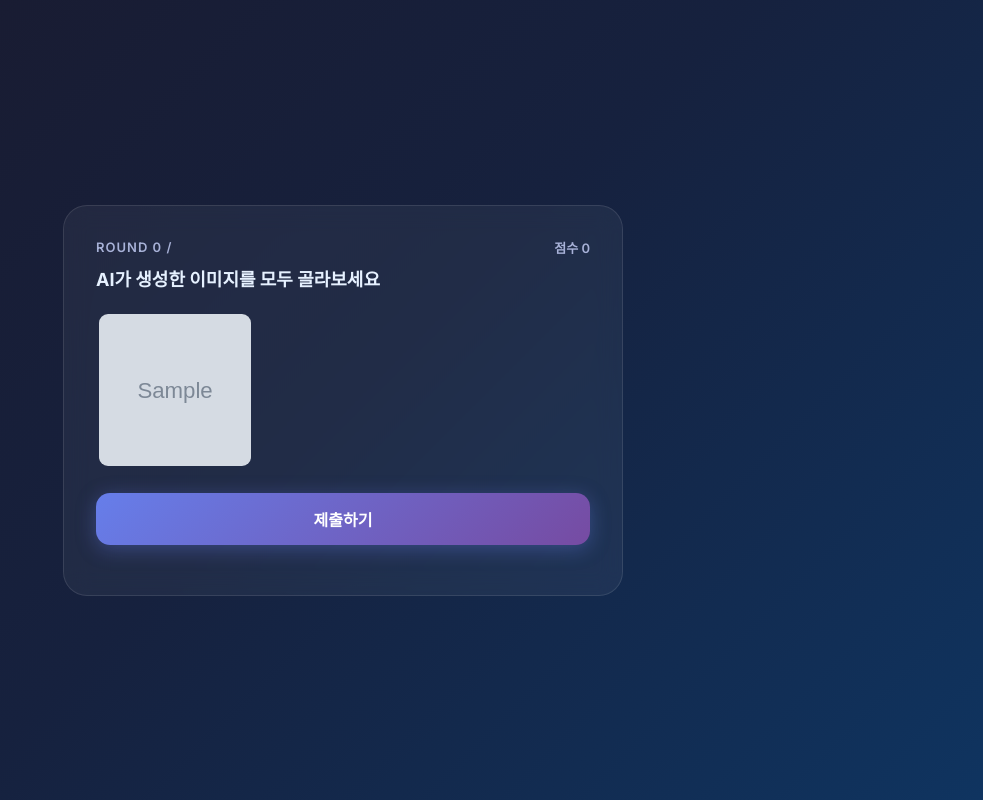
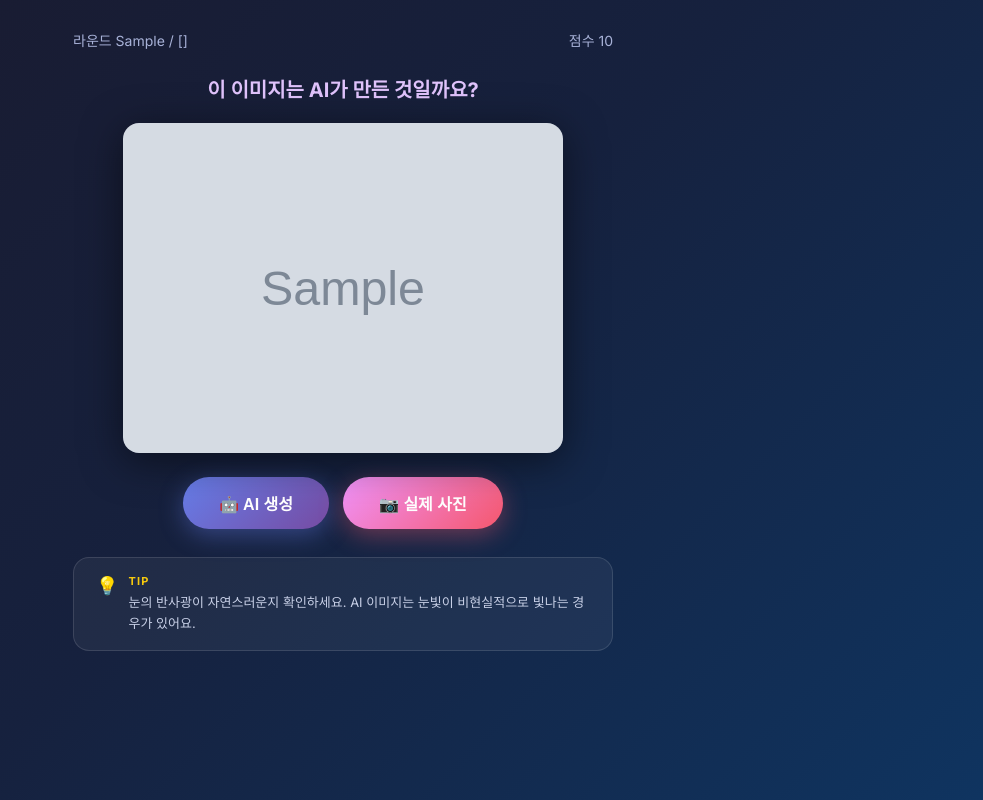
Before and after one commit to payong-khu/khu-gcp-aigame, a Flask app: template templates/game.html in a window 1280 px wide. Shown: the whole page, without its empty margins (297-1280 px from the left). Run offline with Flask 3, Linux system fonts and the light colour scheme; the template is opened without the code that fills it: most values are stand-ins (such as "Sample title", 1, 10 or a date in 2020); grey boxes marked "Sample" are stand-in pictures.

Commit message:
Update game.html

```diff
--- a/templates/game.html
+++ b/templates/game.html
@@ -5,394 +5,207 @@
 <title>AI vs Human</title>
 <style>
   @import url('https://fonts.googleapis.com/css2?family=Inter:wght@400;600;700;900&display=swap');
-
   * { box-sizing: border-box; margin: 0; padding: 0; }
 
   body {
     font-family: 'Inter', Arial, sans-serif;
     background: linear-gradient(135deg, #1a1a2e 0%, #16213e 50%, #0f3460 100%);
     color: white;
+    min-height: 100vh;
     display: flex;
-    justify-content: center;
+    flex-direction: column;
     align-items: center;
-    min-height: 100vh;
-    padding: 24px;
+    padding: 30px 20px 40px;
   }
 
-  .container {
-    background: rgba(255,255,255,0.05);
-    backdrop-filter: blur(12px);
-    border: 1px solid rgba(255,255,255,0.1);
-    padding: 32px;
-    border-radius: 24px;
+  .top-bar {
     width: 100%;
-    max-width: 560px;
-  }
-
-  .header {
+    max-width: 540px;
     display: flex;
     justify-content: space-between;
     align-items: center;
-    margin-bottom: 8px;
+    margin-bottom: 24px;
+  }
+  .round-info { font-size: 14px; color: #a8b2d8; }
+  .score-info { font-size: 14px; color: #a8b2d8; }
+  .mode-badge {
+    font-size: 11px;
+    font-weight: 700;
+    background: linear-gradient(135deg, #f6c90e, #f97316);
+    color: #1a1a2e;
+    padding: 3px 10px;
+    border-radius: 20px;
+    letter-spacing: 0.5px;
   }
 
-  #roundText {
-    font-size: 13px;
-    font-weight: 600;
-    color: #a8b2d8;
-    letter-spacing: 1px;
-    text-transform: uppercase;
+  h2 {
+    font-size: 20px;
+    font-weight: 700;
+    margin-bottom: 20px;
+    color: #e0c3fc;
+    text-align: center;
   }
 
-  #scoreText {
-    font-size: 13px;
-    font-weight: 600;
-    color: #a8b2d8;
+  .image-wrap {
+    width: 100%;
+    max-width: 440px;
+    border-radius: 16px;
+    overflow: hidden;
+    box-shadow: 0 8px 40px rgba(0,0,0,0.5);
+    margin-bottom: 24px;
+    position: relative;
+  }
+  .image-wrap img {
+    width: 100%;
+    display: block;
+    image-orientation: none; /* EXIF 무시하고 원본 그대로 */
   }
 
-  .question {
-    font-size: 18px;
-    font-weight: 700;
-    margin-bottom: 20px;
-    color: #e6f1ff;
-  }
-
-  .grid {
-    display: grid;
-    grid-template-columns: repeat(3, 1fr);
-    gap: 10px;
-    margin-bottom: 24px;
-  }
-
-  /* ── 이미지 카드 ── */
-  .img-wrap {
-    position: relative;
-    border-radius: 12px;
-    overflow: visible;       /* 툴팁이 카드 밖으로 나오도록 */
-    aspect-ratio: 1;
-    cursor: pointer;
-    border: 3px solid transparent;
-    transition: border-color 0.2s, transform 0.15s;
-  }
-
-  .img-wrap > img {
-    width: 100%;
-    height: 100%;
-    object-fit: cover;
-    display: block;
-    pointer-events: none;
-    border-radius: 9px;
-  }
-
-  .img-wrap:hover { transform: scale(1.03); }
-
-  .img-wrap.selected {
-    border-color: #e040fb;
-    box-shadow: 0 0 0 2px #e040fb55;
-  }
-
-  .img-wrap.selected::after {
-    content: "✓";
-    position: absolute;
-    top: 6px; right: 8px;
-    background: #e040fb;
-    color: white;
-    font-size: 13px;
-    font-weight: 700;
-    width: 22px; height: 22px;
-    border-radius: 50%;
-    display: flex;
-    align-items: center;
-    justify-content: center;
-    z-index: 2;
-  }
-
-  .img-wrap.correct {
-    border-color: #00e676;
-    box-shadow: 0 0 0 2px #00e67655;
-  }
-
-  .img-wrap.correct::after {
-    content: "AI";
-    position: absolute;
-    top: 6px; right: 8px;
-    background: #00e676;
-    color: #000;
-    font-size: 11px;
-    font-weight: 800;
-    padding: 2px 7px;
-    border-radius: 10px;
-    z-index: 2;
-  }
-
-  .img-wrap.wrong-selected {
-    border-color: #ff5252;
-    box-shadow: 0 0 0 2px #ff525255;
-  }
-
-  /* ── 툴팁 ── */
-  .tooltip {
+  .overlay {
     display: none;
     position: absolute;
-    bottom: calc(100% + 8px);
-    left: 50%;
-    transform: translateX(-50%);
-    background: rgba(15, 20, 40, 0.95);
-    border: 1px solid rgba(255,255,255,0.15);
-    color: #e6f1ff;
-    font-size: 12px;
-    font-weight: 500;
-    line-height: 1.5;
-    padding: 8px 12px;
-    border-radius: 10px;
-    white-space: normal;
-    width: 160px;
-    text-align: center;
-    z-index: 99;
-    pointer-events: none;
-    box-shadow: 0 4px 20px rgba(0,0,0,0.5);
+    inset: 0;
+    border-radius: 16px;
+    justify-content: center;
+    align-items: center;
+    font-size: 28px;
+    font-weight: 900;
   }
+  .overlay.correct   { background: rgba(34,197,94,0.55);  color: #fff; display: flex; }
+  .overlay.incorrect { background: rgba(239,68,68,0.55);  color: #fff; display: flex; }
 
-  .tooltip::after {
-    content: "";
-    position: absolute;
-    top: 100%; left: 50%;
-    transform: translateX(-50%);
-    border: 6px solid transparent;
-    border-top-color: rgba(15, 20, 40, 0.95);
-  }
-
-  /* 제출 후에만 툴팁 표시 */
-  .img-wrap.revealed:hover .tooltip { display: block; }
-
-  /* ── 버튼 ── */
-  .submit-btn {
-    width: 100%;
-    padding: 14px;
+  .btn-group { display: flex; gap: 14px; margin-bottom: 20px; }
+  .btn {
+    padding: 14px 36px;
     font-size: 16px;
     font-weight: 700;
-    background: linear-gradient(135deg, #667eea, #764ba2);
+    border: none;
+    border-radius: 50px;
+    cursor: pointer;
+    transition: transform 0.15s, box-shadow 0.15s;
+  }
+  .btn-ai    { background: linear-gradient(135deg, #667eea, #764ba2); color: white; box-shadow: 0 6px 24px rgba(102,126,234,0.4); }
+  .btn-human { background: linear-gradient(135deg, #f093fb, #f5576c); color: white; box-shadow: 0 6px 24px rgba(245,87,108,0.4); }
+  .btn:hover    { transform: translateY(-2px); }
+  .btn:disabled { opacity: 0.5; cursor: not-allowed; transform: none; }
+
+  .next-btn {
+    display: none;
+    padding: 12px 40px;
+    font-size: 15px;
+    font-weight: 700;
+    background: rgba(255,255,255,0.1);
+    border: 1px solid rgba(255,255,255,0.3);
     color: white;
-    border: none;
-    border-radius: 14px;
+    border-radius: 50px;
     cursor: pointer;
-    transition: opacity 0.2s, transform 0.15s;
-    box-shadow: 0 4px 20px rgba(102,126,234,0.35);
+    margin-bottom: 20px;
+    transition: background 0.2s;
   }
+  .next-btn:hover { background: rgba(255,255,255,0.2); }
 
-  .submit-btn:hover { opacity: 0.9; transform: translateY(-1px); }
-  .submit-btn:disabled { opacity: 0.4; cursor: not-allowed; transform: none; }
-
-  #result {
-    margin-top: 18px;
-    font-size: 15px;
-    text-align: center;
-    line-height: 1.7;
-    color: #e6f1ff;
+  .tip-section {
+    width: 100%;
+    max-width: 540px;
+    background: rgba(255,255,255,0.05);
+    border: 1px solid rgba(255,255,255,0.12);
+    border-radius: 16px;
+    padding: 16px 22px;
+    margin-top: 8px;
+    display: flex;
+    align-items: flex-start;
+    gap: 10px;
   }
-
-  .result-correct { color: #00e676; font-weight: 700; font-size: 20px; }
-  .result-wrong   { color: #ff5252; font-weight: 700; font-size: 20px; }
-
-  .action-btns {
-    display: flex;
-    gap: 10px;
-    margin-top: 14px;
-    justify-content: center;
-  }
-
-  .action-btn {
-    padding: 10px 24px;
-    border-radius: 50px;
-    border: none;
-    font-size: 14px;
-    font-weight: 600;
-    cursor: pointer;
-    transition: transform 0.15s;
-  }
-
-  .action-btn:hover { transform: translateY(-2px); }
-  .action-btn.primary   { background: #667eea; color: white; }
-  .action-btn.secondary { background: rgba(255,255,255,0.1); color: white; border: 1px solid rgba(255,255,255,0.2); }
-
-  .gameover {
-    text-align: center;
-    padding: 20px 0;
-  }
-
-  .gameover h2 { font-size: 32px; margin-bottom: 12px; }
-  .gameover .final-score { font-size: 48px; font-weight: 900; color: #e0c3fc; margin: 16px 0; }
-  .gameover p { color: #8892b0; margin-bottom: 24px; }
+  .tip-icon  { font-size: 18px; flex-shrink: 0; margin-top: 1px; }
+  .tip-label { font-size: 11px; font-weight: 700; letter-spacing: 1.2px; text-transform: uppercase; color: #f6c90e; margin-bottom: 4px; }
+  .tip-text  { font-size: 13px; color: #c8d0e7; line-height: 1.6; }
 </style>
 </head>
 <body>
-<div class="container">
-  <div class="header">
-    <span id="roundText"></span>
-    <span id="scoreText"></span>
+
+<div class="top-bar">
+  <span class="round-info">
+    {% if continue_mode %}
+      <span class="mode-badge">🔥 계속하기</span>&nbsp; 라운드 {{ current_round }}
+    {% else %}
+      라운드 {{ current_round }} / {{ total_rounds }}
+    {% endif %}
+  </span>
+  <span class="score-info">점수 <span id="scoreNum">{{ current_score }}</span></span>
 </div>
 
-  <p class="question">AI가 생성한 이미지를 모두 골라보세요</p>
+<h2>이 이미지는 AI가 만든 것일까요?</h2>
 
-  <div class="grid">
-    {% for img in images %}
-    <div class="img-wrap" data-index="{{ loop.index0 }}" data-file="{{ img.file }}">
-      <img src="/static/images/{{ img.file }}">
-      <div class="tooltip"></div>
-    </div>
-    {% endfor %}
+<div class="image-wrap">
+  <img src="/static/images/{{ image.file }}" alt="퀴즈 이미지">
+  <div class="overlay" id="overlay"></div>
 </div>
 
-  <button class="submit-btn" id="submitBtn">제출하기</button>
-  <div id="result"></div>
+<div class="btn-group" id="btnGroup">
+  <button class="btn btn-ai"    onclick="submitAnswer('AI')">🤖 AI 생성</button>
+  <button class="btn btn-human" onclick="submitAnswer('HUMAN')">📷 실제 사진</button>
+</div>
+
+<button class="next-btn" id="nextBtn" onclick="nextRound()">다음 라운드 →</button>
+
+<div class="tip-section">
+  <div class="tip-icon">💡</div>
+  <div>
+    <div class="tip-label">Tip</div>
+    <div class="tip-text" id="tipText"></div>
+  </div>
 </div>
 
 <script>
-// =====================================================================
-// ✏️  툴팁 수정 방법
-// 아래 IMAGE_TOOLTIPS 객체에서 파일명을 키로 하여 툴팁 문구를 수정하세요.
-//
-// AI 이미지 예시:
-//   "ai1.jpg": "손가락 개수가 6개로 부자연스럽고, 배경 텍스트가 깨져 있어 AI 이미지입니다."
-//
-// 사람 이미지 예시:
-//   "h1.jpg": "AI 이미지가 아닙니다!"
-//
-// 새 이미지를 추가할 경우 동일한 형식으로 한 줄 추가하면 됩니다.
-// =====================================================================
-const IMAGE_TOOLTIPS = {
-  // AI 이미지
-  "ai1.jpg": "손가락 개수가 부자연스럽고 손 모양이 왜곡되어 있어 AI 이미지입니다.",
-  "ai2.jpg": "배경의 텍스트가 의미 없이 깨져 있어 AI 이미지입니다.",
-  "ai3.jpg": "눈동자 좌우 대칭이 맞지 않고 피부 질감이 지나치게 매끄러워 AI 이미지입니다.",
-  "ai4.jpg": "귀 모양과 머리카락 경계 부분이 부자연스럽게 흐릿해 AI 이미지입니다.",
-  // 사람 이미지
-  "h1.jpg": "AI 이미지가 아닙니다!",
-  "h2.jpg": "AI 이미지가 아닙니다!",
-  "h3.jpg": "AI 이미지가 아닙니다!",
-  "h4.jpg": "AI 이미지가 아닙니다!",
-  "h5.jpg": "AI 이미지가 아닙니다!",
-  "h6.jpg": "AI 이미지가 아닙니다!"
-};
-// =====================================================================
+  const imageData    = {{ image | tojson }};
+  const continueMode = {{ 'true' if continue_mode else 'false' }};
 
-let selected = [];
-let round = Number(localStorage.getItem("round"));
-let score = Number(localStorage.getItem("score"));
-let infinite = localStorage.getItem("infinite") === "true";
-let totalRounds = {{ total_rounds }};
-let submitted = false;
+  const tips = [
+    "손가락 개수를 확인해 보세요. AI는 손을 그리기 어려워 손가락이 6개이거나 뭉개진 경우가 많아요.",
+    "이미지 속 간판이나 문자를 확인하세요. AI가 생성한 텍스트는 알아보기 힘든 이상한 문자로 표현될 수 있어요.",
+    "양쪽 귀·귀걸이·안경을 비교해 보세요. 좌우 모양이 다르거나 구조가 어색한 경우 AI일 가능성이 높아요.",
+    "벽돌, 창문, 울타리 같은 반복 패턴이 불규칙하게 흐트러진다면 AI가 생성한 이미지일 수 있어요.",
+    "피부와 머리카락의 경계를 살펴보세요. 지나치게 매끈하거나 경계가 흐릿하게 번지면 AI 이미지예요.",
+    "조명, 피부, 구도가 너무 완벽하다면 의심해 보세요. 과도한 완벽함은 AI의 특징 중 하나예요.",
+    "배경이 흐리거나 뭉개진 부분이 있나요? AI는 주요 피사체 외의 디테일을 종종 뭉개서 처리해요.",
+    "눈의 반사광이 자연스러운지 확인하세요. AI 이미지는 눈빛이 비현실적으로 빛나는 경우가 있어요."
+  ];
+  document.getElementById("tipText").textContent = tips[Math.floor(Math.random() * tips.length)];
 
-document.getElementById("roundText").innerText = infinite
-  ? "Round " + round
-  : "Round " + round + " / " + totalRounds;
-document.getElementById("scoreText").innerText = "점수 " + score;
+  let answered = false;
 
-document.querySelectorAll('.img-wrap').forEach(wrap => {
-  wrap.addEventListener('click', function() {
-    if (submitted) return;
-    const index = Number(this.dataset.index);
-    if (selected.includes(index)) {
-      selected = selected.filter(i => i !== index);
-      this.classList.remove('selected');
-    } else {
-      selected.push(index);
-      this.classList.add('selected');
-    }
-  });
-});
-
-document.getElementById("submitBtn").addEventListener('click', function() {
-  if (submitted) return;
-  submitted = true;
-  this.disabled = true;
+  function submitAnswer(answer) {
+    if (answered) return;
+    answered = true;
+    document.querySelectorAll('.btn').forEach(b => b.disabled = true);
 
     fetch('/check', {
       method: 'POST',
-    headers: { 'Content-Type': 'application/json' },
-    body: JSON.stringify({ selected, images: {{ images | tojson }} })
+      headers: {'Content-Type': 'application/json'},
+      body: JSON.stringify({ answer: answer, label: imageData.label })
     })
-  .then(res => res.json())
+    .then(r => r.json())
     .then(data => {
-    if (data.is_correct) score++;
-    localStorage.setItem("score", score);
+      const overlay = document.getElementById('overlay');
+      overlay.className = 'overlay ' + (data.is_correct ? 'correct' : 'incorrect');
+      overlay.textContent = data.is_correct
+        ? '✅ 정답!'
+        : (data.correct_label === 'AI' ? '❌ AI 이미지였어요!' : '❌ 실제 사진이었어요!');
 
-    // 정답 표시 + 툴팁 세팅
-    document.querySelectorAll('.img-wrap').forEach(wrap => {
-      const i = Number(wrap.dataset.index);
-      const file = wrap.dataset.file;
+      // 서버 점수로 동기화
+      document.getElementById("scoreNum").textContent = data.score;
 
-      // 툴팁 텍스트 삽입
-      const tip = wrap.querySelector('.tooltip');
-      tip.innerText = IMAGE_TOOLTIPS[file] || (data.correct_indices.includes(i) ? "AI 이미지입니다." : "AI 이미지가 아닙니다!");
-
-      // 테두리 색상
-      if (data.correct_indices.includes(i)) {
-        wrap.classList.remove('selected');
-        wrap.classList.add('correct');
-      } else if (selected.includes(i)) {
-        wrap.classList.remove('selected');
-        wrap.classList.add('wrong-selected');
+      const nextBtn = document.getElementById('nextBtn');
+      if (data.game_over) {
+        nextBtn.textContent = '결과 보기 →';
+        nextBtn.onclick = () => location.href = '/result';
+      }
+      nextBtn.style.display = 'inline-block';
+    });
   }
 
-      wrap.classList.add('revealed');  // 호버 시 툴팁 활성화
-    });
-
-    const resultEl = document.getElementById("result");
-    const msg = data.is_correct
-      ? '<span class="result-correct">✅ 정답!</span>'
-      : '<span class="result-wrong">❌ 오답!</span>';
-
-    if (!infinite && round === totalRounds) {
-      resultEl.innerHTML = msg + '<div class="action-btns">' +
-        '<button class="action-btn secondary" onclick="continueGame()">이어하기</button>' +
-        '<button class="action-btn primary" onclick="showGameOver()">결과보기</button>' +
-        '</div>';
-    } else if (infinite) {
-      if (!data.is_correct) { showGameOver(); return; }
-      resultEl.innerHTML = '<span class="result-correct">✅ 정답!</span>' +
-        '<div class="action-btns">' +
-        '<button class="action-btn primary" onclick="nextRound()">다음 →</button>' +
-        '<button class="action-btn secondary" onclick="showGameOver()">그만하기</button>' +
-        '</div>';
-    } else {
-      resultEl.innerHTML = msg +
-        '<div class="action-btns">' +
-        '<button class="action-btn primary" onclick="nextRound()">다음 문제 →</button>' +
-        '</div>';
-    }
-  });
-});
-
   function nextRound() {
-  localStorage.setItem("round", round + 1);
-  location.reload();
-}
-
-function continueGame() {
-  localStorage.setItem("infinite", "true");
-  localStorage.setItem("round", round + 1);
-  location.reload();
-}
-
-function showGameOver() {
-  document.querySelector('.container').innerHTML = `
-    <div class="gameover">
-      <p>GAME OVER</p>
-      <h2>최종 결과</h2>
-      <div class="final-score">${score}</div>
-      <p style="font-size:15px; color:#a8b2d8;">라운드 ${round}까지 진행</p>
-      <div class="action-btns">
-        <button class="action-btn primary" onclick="restart()">다시하기</button>
-      </div>
-    </div>`;
-}
-
-function restart() {
-  localStorage.setItem("round", 1);
-  localStorage.setItem("score", 0);
-  localStorage.setItem("infinite", "false");
-  location.href = "/";
+    location.href = '/game';
   }
 </script>
 </body>
```
Lines whose indentation alone changed are shown as unchanged.
